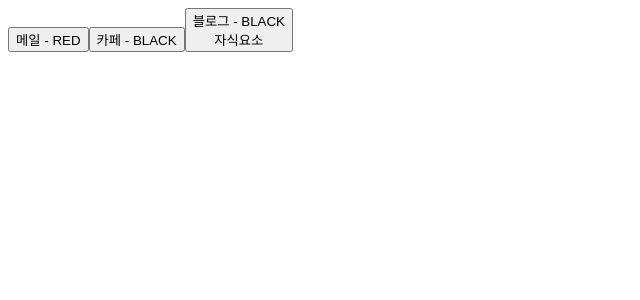
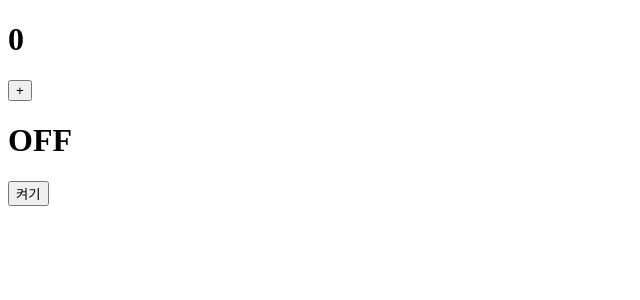
Before and after one commit to hgene2452/React_Study, a React (Vite) app in the folder section05/: page / in a window 1280 px wide. Shown: the top 300 px of the page, without its empty margins (0-640 px from the left). Built offline with nearby package versions, Linux system fonts and the light colour scheme.

Commit message:
✨ state managing

```diff
--- a/section05/src/App.jsx
+++ b/section05/src/App.jsx
@@ -1,8 +1,9 @@
 import "./App.css";
-import Header from "./components/Header";
-import Main from "./components/Main";
-import Footer from "./components/Footer";
-import Button from "./components/Button";
+// import Header from "./components/Header";
+// import Main from "./components/Main";
+// import Footer from "./components/Footer";
+// import Button from "./components/Button";
+import { useState } from "react";
 
 // function App() {
 //   return (
@@ -15,22 +16,45 @@
 // }
 
 // spread 연산자를 이용해 편리하게 props 전달
-const buttonProps = {
-  text: "메일",
-  color: "red",
-  a: 1,
-  b: 2,
-  c: 3,
-};
+// const buttonProps = {
+//   text: "메일",
+//   color: "red",
+//   a: 1,
+//   b: 2,
+//   c: 3,
+// };
 
 function App() {
+  const [count, setCount] = useState(0);
+  const [light, setLight] = useState("OFF");
+
   return (
     <>
-      <Button {...buttonProps} />
+      {/* <Button {...buttonProps} />
       <Button text={"카페"} />
       <Button text={"블로그"}>
         <div>자식요소</div>
-      </Button>
+      </Button> */}
+      <h1>{count}</h1>
+      <div>
+        <button
+          onClick={() => {
+            setCount(count + 1);
+          }}
+        >
+          +
+        </button>
+      </div>
+      <div>
+        <h1>{light}</h1>
+        <button
+          onClick={() => {
+            setLight(light === "ON" ? "OFF" : "ON");
+          }}
+        >
+          {light === "ON" ? "끄기" : "켜기"}
+        </button>
+      </div>
     </>
   );
 }
```
